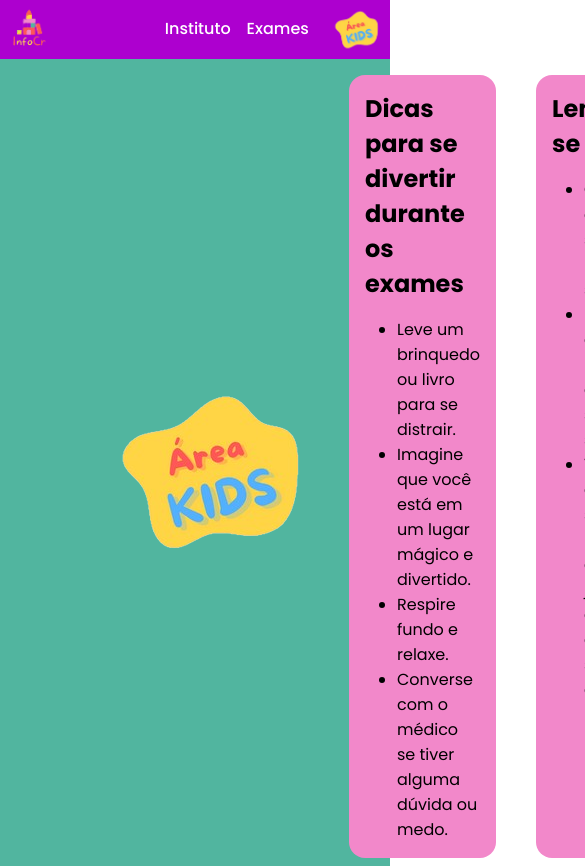
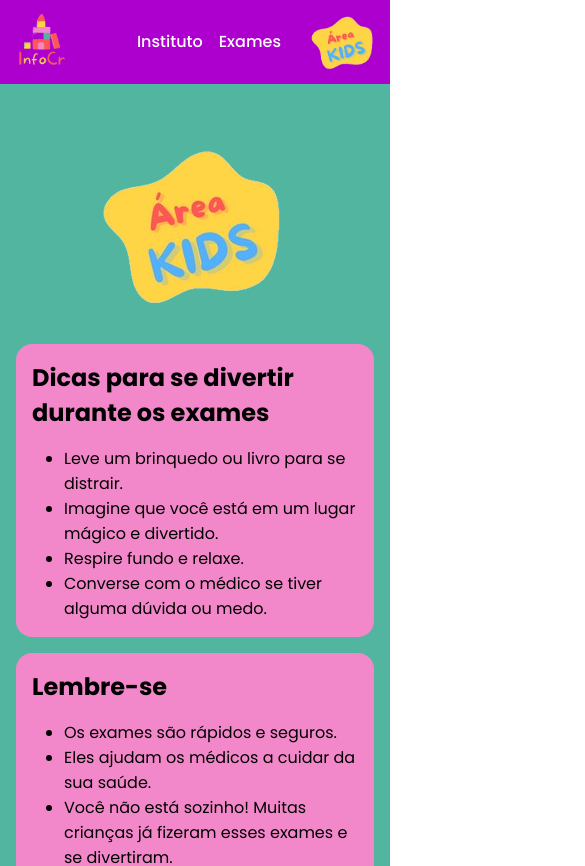
Before and after one commit to Rafafaaa-FIAP/CHL1-infocr, a React (Vite) app: page /AreaKids in a window 390 px wide. Shown: the top 866 px of the page, 585 px wide, since content can reach past the window. Built offline with nearby package versions, Linux system fonts and the light colour scheme.

Commit message:
feat: responsive

```diff
--- a/src/routes/AreaKids/index.jsx
+++ b/src/routes/AreaKids/index.jsx
@@ -55,8 +55,6 @@ function AreaKids() {
               </ul>
             </div>
             <iframe
-              width="560"
-              height="315"
               src="https://www.youtube.com/embed/infocr"
               allow="accelerometer; autoplay; clipboard-write; encrypted-media; gyroscope; picture-in-picture"
               title="Vídeo YouTube"
--- a/src/routes/AreaKids/styles.css
+++ b/src/routes/AreaKids/styles.css
@@ -1,9 +1,13 @@
 div#area-kids-page {
   width: 100%;
+  min-height: var(--main-height);
   padding: 1rem 5rem 5rem 5rem;
   display: flex;
   flex-direction: column;
   gap: 2.5rem;
+
+  --video-w: 560px;
+  --video-h: calc((var(--video-w) * 9) / 16);
 }
 
 div#area-kids-page div.header {
@@ -62,6 +66,11 @@ div#area-kids-page div#exam-infos div.texts ul {
   font-size: 1.2rem;
 }
 
+div#area-kids-page div#exam-infos iframe {
+  width: var(--video-w);
+  height: var(--video-h);
+}
+
 div#area-kids-page div#exams-lines {
   width: 90vw;
   display: flex;
@@ -94,3 +103,73 @@ div#area-kids-page a:hover {
 div#area-kids-page a:active {
   color: #FFFFFF;
 }
+
+@media (min-width: 601px) and (max-width: 900px) {
+  div#area-kids-page {
+    padding: 1rem;
+
+    --video-w: 688px;
+  }
+
+  div#area-kids-page div.header {
+    flex-direction: column;
+  }
+
+  div#area-kids-page div#general-infos {
+    flex-direction: column;
+    gap: 1rem;
+  }
+
+  div#area-kids-page div#exam-infos {
+    flex-direction: column;
+    align-items: center;
+    gap: 2rem;
+  }
+
+  div#area-kids-page div#exam-infos div.texts {
+    width: 100%;
+    gap: 0.5rem;
+  }
+
+
+  div#area-kids-page div#exam-infos div.texts ul {
+    padding: 0 1rem 0 3rem;
+  }
+}
+
+@media (max-width: 600px) {
+  div#area-kids-page {
+    padding: 1rem;
+
+    --video-w: 100%;
+  }
+
+  div#area-kids-page div.header {
+    flex-direction: column;
+  }
+
+  div#area-kids-page div#general-infos {
+    flex-direction: column;
+    gap: 1rem;
+  }
+
+  div#area-kids-page div#exam-infos {
+    flex-direction: column;
+    align-items: center;
+    gap: 1rem;
+  }
+
+  div#area-kids-page div#exam-infos div.texts {
+    width: 100%;
+    gap: 0.5rem;
+  }
+
+  div#area-kids-page div#exam-infos div.texts h2 {
+    font-size: 1.5rem;
+  }
+
+  div#area-kids-page div#exam-infos div.texts ul {
+    padding: 0 1rem 0 3rem;
+    font-size: 1rem;
+  }
+}
--- a/src/routes/Exames/styles.css
+++ b/src/routes/Exames/styles.css
@@ -1,4 +1,5 @@
 div#exams-page {
+  min-height: var(--main-height);
   background: var(--colors-3-base);
   padding: 5rem 10rem 1rem 10rem;
   display: flex;
@@ -26,6 +27,13 @@ div#exams-page div#important-infos {
   gap: 0.5rem;
 }
 
+@media (min-width: 601px) and (max-width: 900px) {
+  div#exams-page {
+    padding: 3rem;
+    gap: 3rem;
+  }
+}
+
 @media (max-width: 600px) {
   div#exams-page {
     padding: 1rem;
--- a/src/styles.css
+++ b/src/styles.css
@@ -25,7 +25,7 @@
   --box-shadow: #26262680 1.95px 1.95px 2.6px;
 
   --nav-height: 10vh;
-  --footer-height: 7vh;
+  --footer-height: 10vh;
   --main-height: calc(100vh - var(--nav-height) - var(--footer-height));
 }
 
@@ -63,18 +63,23 @@ a:active {
 div#app-page>div#main {
   min-height: var(--main-height);
   background-color: var(--colors-3-base);
+  overflow: hidden;
+}
+
+@media (min-width: 1920px) {
+  :root {
+    --footer-height: 7vh;
+  }
 }
 
 @media (min-width: 601px) and (max-width: 900px) {
   :root {
-    --nav-height: 7vh;
     --footer-height: 20vh;
   }
 }
 
 @media (max-width: 600px) {
   :root {
-    --nav-height: 7vh;
     --footer-height: 6vh;
   }
 }
```
